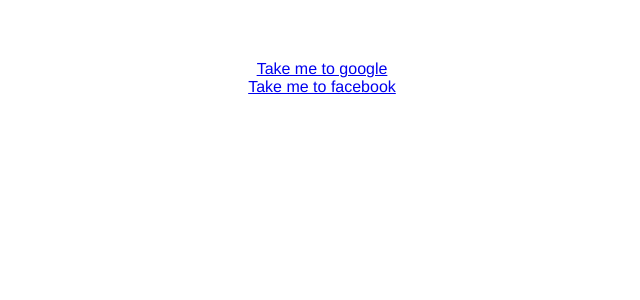
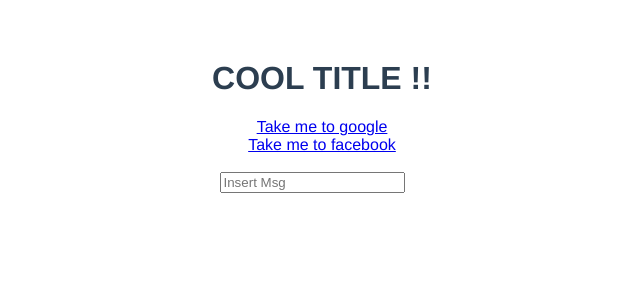
Before and after one commit to Ikanant/Vue-Web-App, a Vue app: page / in a window 1280 px wide. Shown: the top 300 px of the page, without its empty margins (318-958 px from the left). Built offline with nearby package versions, Linux system fonts and the light colour scheme.

Commit message:
use the data model with interpolation to bind data into our component

```diff
--- a/src/components/DisplayDataRespondToEvents.vue
+++ b/src/components/DisplayDataRespondToEvents.vue
@@ -1,16 +1,31 @@
 <template>
-    <div id="simpleLinkDiv">
-        <a :href="google" target="_blank">Take me to google</a>
+    <div id="MainDiv">
+        <div id="TitleDiv">
+            <h1>{{staticPageTexts.title}}</h1>
+        </div>
+        <div id="simpleLinkDiv">
+            <a :href="google" target="_blank">Take me to google</a>
+            <br/>
+            <a v-bind:href="facebook" target="_blank">Take me to facebook</a>
+        </div>
         <br/>
-        <a :href="facebook" target="_blank">Take me to facebook</a>
+        <div id="inputBoxDiv">
+            <input type="text" style="margin-right: 20px;" placeholder="Insert Msg"/>
+            <label>{{message}}</label>
+        </div>
     </div>
 </template>
 
 <script>
 export default {
   name: 'DisplayDataRespondToEvents',
+
   data() {
       return {
+          staticPageTexts: {
+              title: "COOL TITLE !!"
+          },
+          message: '',
           google: "https://google.com",
           facebook: "https://facebook.com"
       }
```
